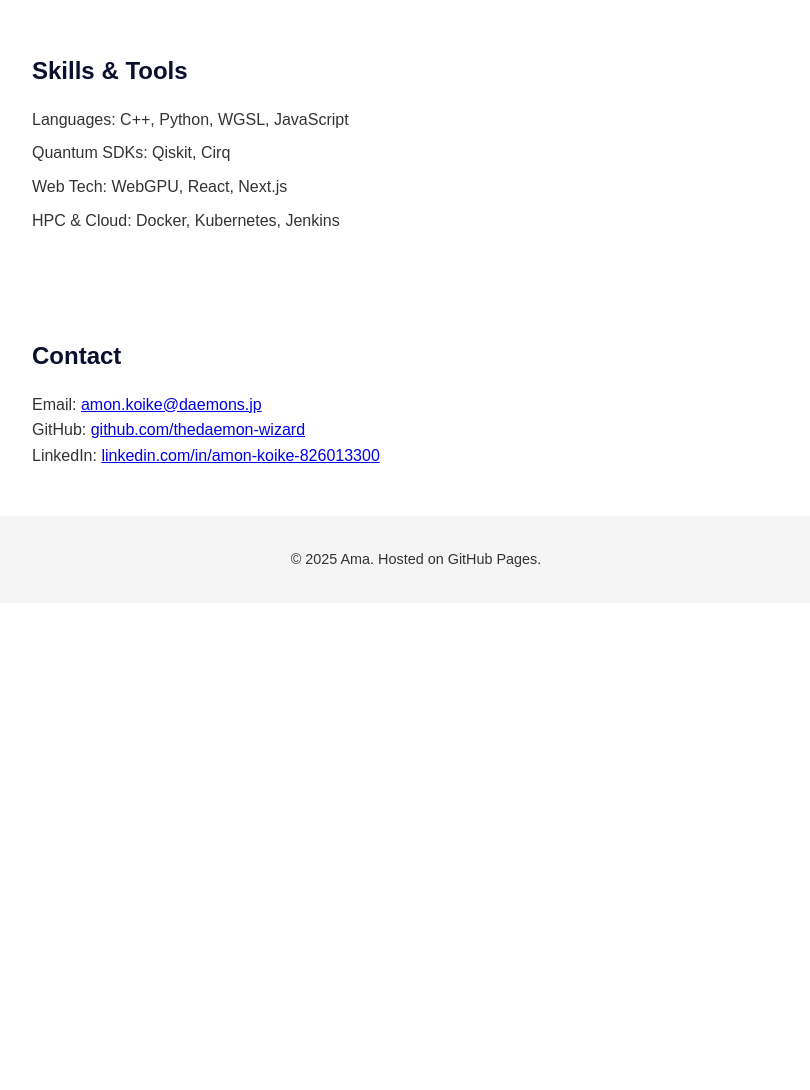
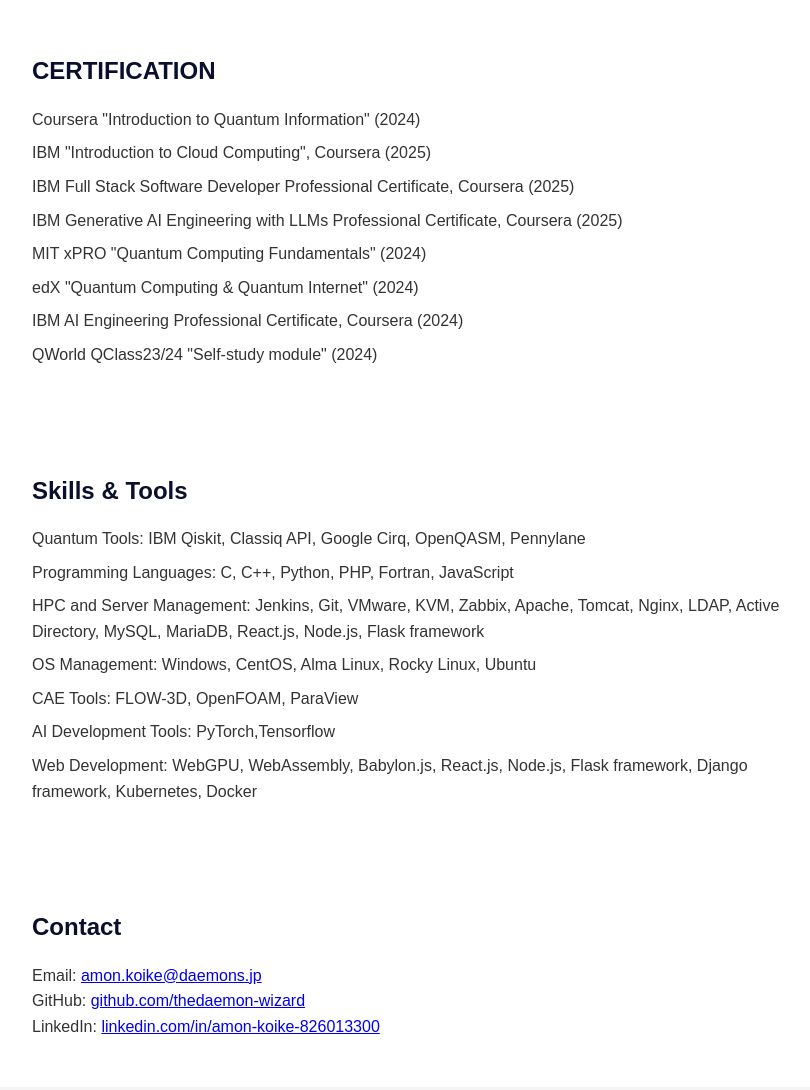
Before and after one commit to thedaemon-wizard/portfolio, a plain HTML site: page docs/index.html in a window 1280 px wide. Shown: the part 917-2007 px from the top of the page, without its empty margins (224-1034 px from the left). Before the commit the page ends 1520 px from the top, so only its background shows below. Drawn offline with Linux system fonts and the light colour scheme.

Commit message:
update files 20250521

```diff
--- a/docs/index.html
+++ b/docs/index.html
@@ -3,7 +3,7 @@
 <head>
   <meta charset="UTF-8" />
   <meta name="viewport" content="width=device-width, initial-scale=1.0"/>
-  <title>Ama’s Quantum Computing Portfolio</title>
+  <title>Amon's Quantum Computing Portfolio</title>
   <link rel="stylesheet" href="styles.css" />
 </head>
 <body>
@@ -13,6 +13,7 @@
     <nav>
       <a href="#about">About</a>
       <a href="#projects">Projects</a>
+      <a href="#Certification">Certification</a>
       <a href="#skills">Skills</a>
       <a href="#contact">Contact</a>
     </nav>
@@ -25,7 +26,7 @@
       delivered C++ high-performance solvers, WebGPU visualizers, and
       cloud-native pipelines for HPC & quantum research.
     </p>
-    <p><a href="/resume_en.pdf" download>Download my Resume (PDF)</a></p>
+    <p><a href="https://github.com/thedaemon-wizard/portfolio/blob/master/resume_en.pdf" download>Download my Resume (PDF)</a></p>
   </section>
 
   <section id="projects">
@@ -48,14 +49,34 @@
     </div>
     <!-- add more cards as needed -->
   </section>
+  <section id="Certification">
+    <h2>CERTIFICATION</h2>
+    <ul class="certificate-list">
+      <li>Coursera "Introduction to Quantum Information" (2024)</li>
+      <li>IBM "Introduction to Cloud Computing", Coursera (2025)</li>
+      <li>IBM Full Stack Software Developer Professional Certificate, Coursera (2025)</li>
+      <li>IBM Generative AI Engineering with LLMs Professional Certificate, Coursera (2025)</li>
+   	  <li>MIT xPRO "Quantum Computing Fundamentals" (2024)</li>
+      <li>edX "Quantum Computing & Quantum Internet" (2024)</li>
+      <li>IBM AI Engineering Professional Certificate, Coursera (2024)</li>
+      <li>QWorld QClass23/24 "Self-study module" (2024)</li>
+
+
+    </ul>
+  </section>
 
   <section id="skills">
     <h2>Skills & Tools</h2>
     <ul class="skills-list">
-      <li>Languages: C++, Python, WGSL, JavaScript</li>
-      <li>Quantum SDKs: Qiskit, Cirq</li>
-      <li>Web Tech: WebGPU, React, Next.js</li>
-      <li>HPC & Cloud: Docker, Kubernetes, Jenkins</li>
+      <li>Quantum Tools: IBM Qiskit, Classiq API, Google Cirq, OpenQASM, Pennylane</li>
+      <li>Programming Languages: C, C++, Python, PHP, Fortran, JavaScript</li>
+      <li>HPC and Server Management: Jenkins, Git, VMware, KVM, Zabbix, Apache, Tomcat, Nginx, LDAP, Active Directory, MySQL, MariaDB, React.js, Node.js, Flask framework</li>
+      <li>OS Management: Windows, CentOS, Alma Linux, Rocky Linux, Ubuntu</li>
+      <li>CAE Tools: FLOW-3D, OpenFOAM, ParaView</li>
+      <li>AI Development Tools: PyTorch,Tensorflow</li>
+      <li>Web Development: WebGPU, WebAssembly, Babylon.js, React.js, Node.js, Flask framework,
+Django framework, Kubernetes, Docker</li>
+
     </ul>
   </section>
 
--- a/docs/styles.css
+++ b/docs/styles.css
@@ -24,6 +24,11 @@ h2 { margin-bottom: 1rem; color: #0a0f2e; }
   box-shadow: 0 4px 12px rgba(0,0,0,0.1);
 }
 
+
+/* Certification */
+.certificate-list { list-style: none; }
+.certificate-list li { margin-bottom: 0.5rem; }
+
 /* Skills */
 .skills-list { list-style: none; }
 .skills-list li { margin-bottom: 0.5rem; }
```
